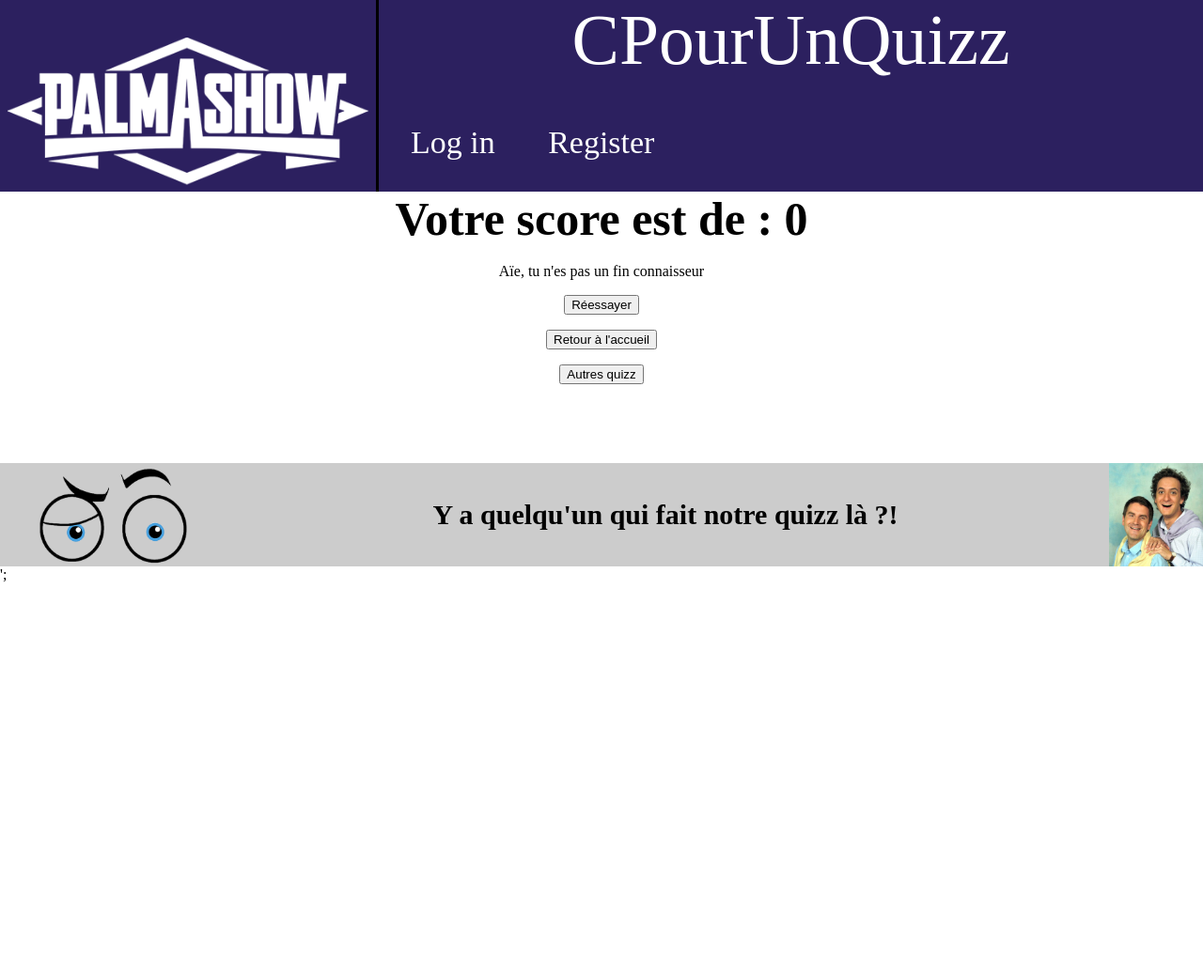
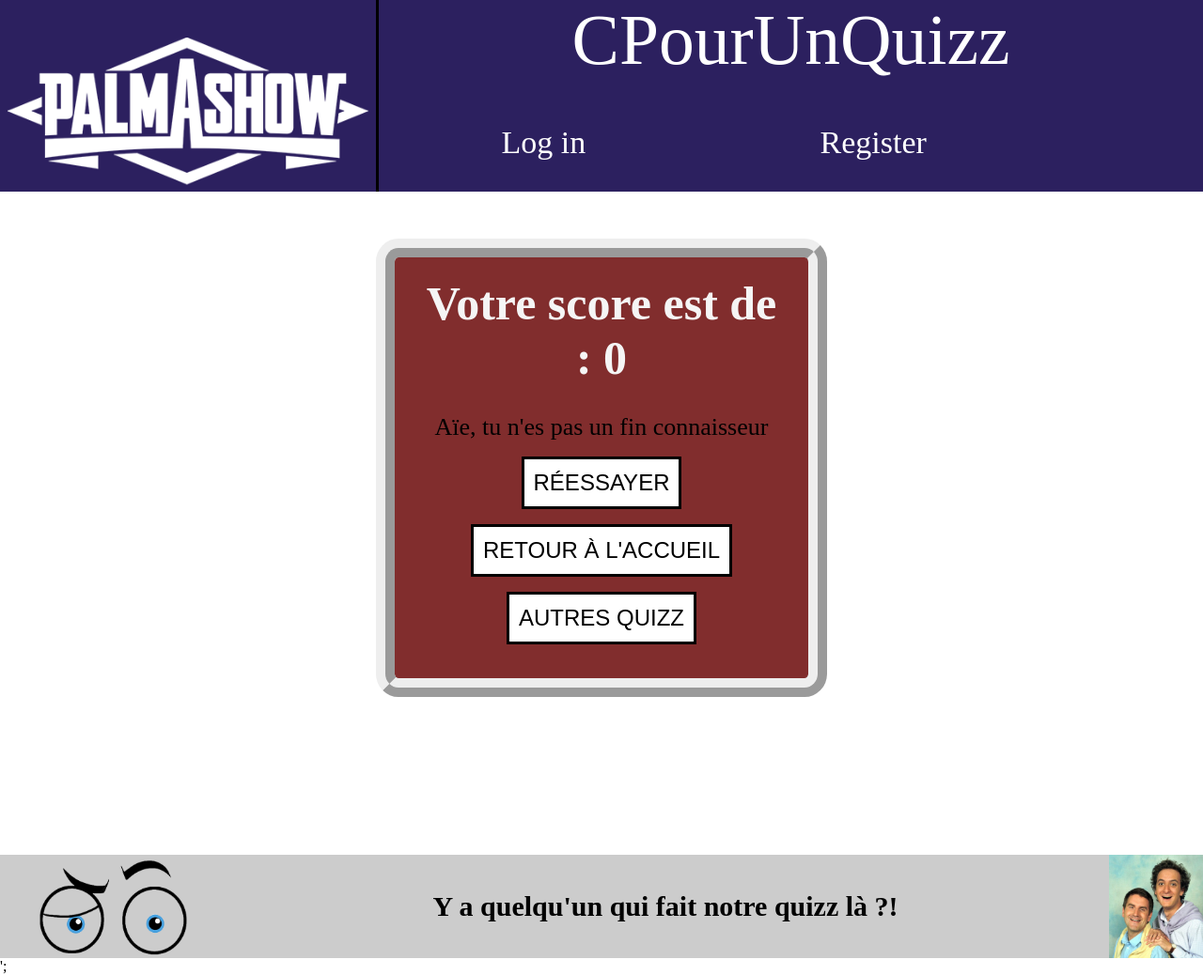
Before and after one commit to Antoine723/CPourUnQuizz, a PHP site: page /php/result.php?id=1 in a window 1280 px wide. Shown: the whole page at 94% size. Before the commit the page ends 620 px from the top, so only its background shows below. Run offline with PHP 8.4, Linux system fonts and the light colour scheme; data comes from the database, SQL or seed files in the repository.

Commit message:
result page css + php

```diff
--- a/css/footer.css
+++ b/css/footer.css
@@ -7,7 +7,8 @@
     position:relative;
     bottom:0;
     width:100%;
-    margin-top:50px;
+    margin-top:100px;
+
 
 
 }
--- a/css/header.css
+++ b/css/header.css
@@ -27,12 +27,7 @@
     flex-direction: column;
     flex-basis: 70%;
 
-
-
 }
-
-
-
 .lien{
 
     display: flex;
@@ -52,7 +47,7 @@
 
     text-align: center;
     text-decoration: none;
-    flex-basis: 18%;
+    flex-basis: 40%;
     height: 1.8cm;
     color: white;
     font-size: 0.9cm;
--- a/css/result.css
+++ b/css/result.css
@@ -9,21 +9,38 @@
     /* color: rgb(253, 234, 127)white; */
 }
 
+.display{
+    background-color:rgb(129, 45, 45);
+    border: solid black ;
+    padding: 20px;
+    margin: 50px;
+    margin-left: 400px;
+    margin-right: 400px;
+    border-bottom-right-radius: 5%;
+    border-bottom-left-radius: 5%;
+    border-top-left-radius: 5%;
+    border-top-right-radius: 5%;
+    border: 20px;
+    border-style: ridge;
+}
+
 .score{
     display: flex;
     flex-direction: column;
     align-items: center;
-
+    font-size: 26px;
 }
 
 .display_score{
     font-weight: bold;
     text-align: center;
     font-size: 50px;
+    color: whitesmoke;
+
 }
 
 
-button {
+input {
     background: white;
     border: solid black;
     cursor: pointer;
@@ -31,5 +48,4 @@
     position: relative;
     text-transform: uppercase;
     padding: 10px;
-
 }
--- a/php/result.php
+++ b/php/result.php
@@ -55,6 +55,7 @@
 
     $score=compute_score($answers);?>
     <!-- --------------------AFFICHAGE------------------------ -->
+    <div class="display">
         <div class="score">
                 <div class="display_score">
                     Votre score est de : <?= $score?>
@@ -88,7 +89,7 @@
             </form>
             </div>
         </body>
-
+    </div>
     <br>
     <?php
     include("footer.php");?>
```
